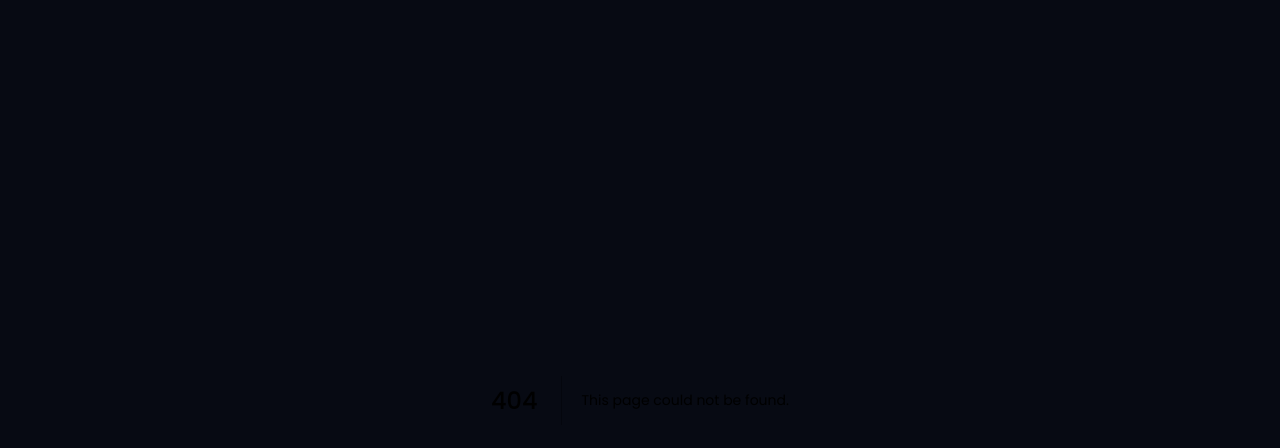
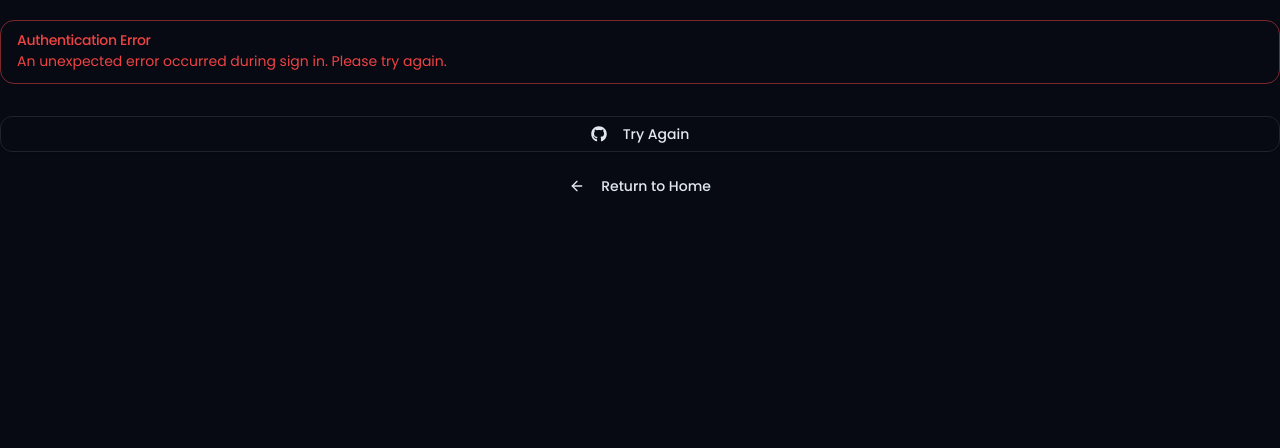
Before and after one commit to SinghAstra/UnderstandX, a Next.js app: page /auth/error in a window 1280 px wide. Before the commit this address had no page. Shown: the top 448 px of the page. Built offline with nearby package versions, Linux system fonts and the light colour scheme.

Commit message:
Fixed the Auth Bug

```diff
--- /dev/null
+++ b/app/(auth)/auth/error/page.tsx
@@ -0,0 +1,83 @@
+"use client";
+import { Icons } from "@/components/Icons";
+import { Alert, AlertDescription, AlertTitle } from "@/components/ui/alert";
+import { Button } from "@/components/ui/button";
+import Link from "next/link";
+import { useSearchParams } from "next/navigation";
+import React from "react";
+
+const getErrorMessage = (error: string | null) => {
+  switch (error) {
+    case "Configuration":
+      return {
+        title: "Server Configuration Error",
+        description:
+          "There is an issue with the server configuration. Please try again later or contact support.",
+      };
+    case "AccessDenied":
+      return {
+        title: "Access Denied",
+        description:
+          "You don't have permission to sign in. Please ensure you're using the correct account.",
+      };
+    case "Verification":
+      return {
+        title: "Verification Error",
+        description:
+          "The verification link may have expired or already been used. Please try signing in again.",
+      };
+    case "OAuthSignin":
+      return {
+        title: "GitHub Sign-In Error",
+        description:
+          "There was a problem signing in with GitHub. Please try again.",
+      };
+    case "OAuthCallback":
+      return {
+        title: "GitHub Callback Error",
+        description:
+          "There was an error processing your GitHub login. Please try again.",
+      };
+    case "Callback":
+      return {
+        title: "Authentication Callback Error",
+        description:
+          "There was an error during the authentication process. Please try again.",
+      };
+    default:
+      return {
+        title: "Authentication Error",
+        description:
+          "An unexpected error occurred during sign in. Please try again.",
+      };
+  }
+};
+
+export default function AuthError() {
+  const searchParams = useSearchParams();
+  const error = searchParams.get("error");
+  const { title, description } = getErrorMessage(error);
+
+  return (
+    <div className="w-full mt-5">
+      <Alert variant="destructive" className="mt-4">
+        <AlertTitle>{title}</AlertTitle>
+        <AlertDescription>{description}</AlertDescription>
+      </Alert>
+      <div className="mt-8 space-y-4">
+        <Button variant="outline" className="w-full" asChild>
+          <Link href="/auth/sign-in">
+            <Icons.gitLogo className="mr-2 h-4 w-4" />
+            Try Again
+          </Link>
+        </Button>
+        <Button variant="ghost" className="w-full" asChild>
+          <Link href="/">
+            <Icons.arrowLeft className="mr-2 h-4 w-4" />
+            Return to Home
+          </Link>
+        </Button>
+      </div>
+    </div>
+  );
+}
--- a/app/(auth)/auth/sign-in/page.tsx
+++ b/app/(auth)/auth/sign-in/page.tsx
@@ -41,7 +41,6 @@ export default function SignIn() {
 
       await signIn("github", {
         callbackUrl: "/dashboard",
-        scope: "read:user user:email",
       });
     } catch (error) {
       console.error("Google Sign-In Error:", error);
```
